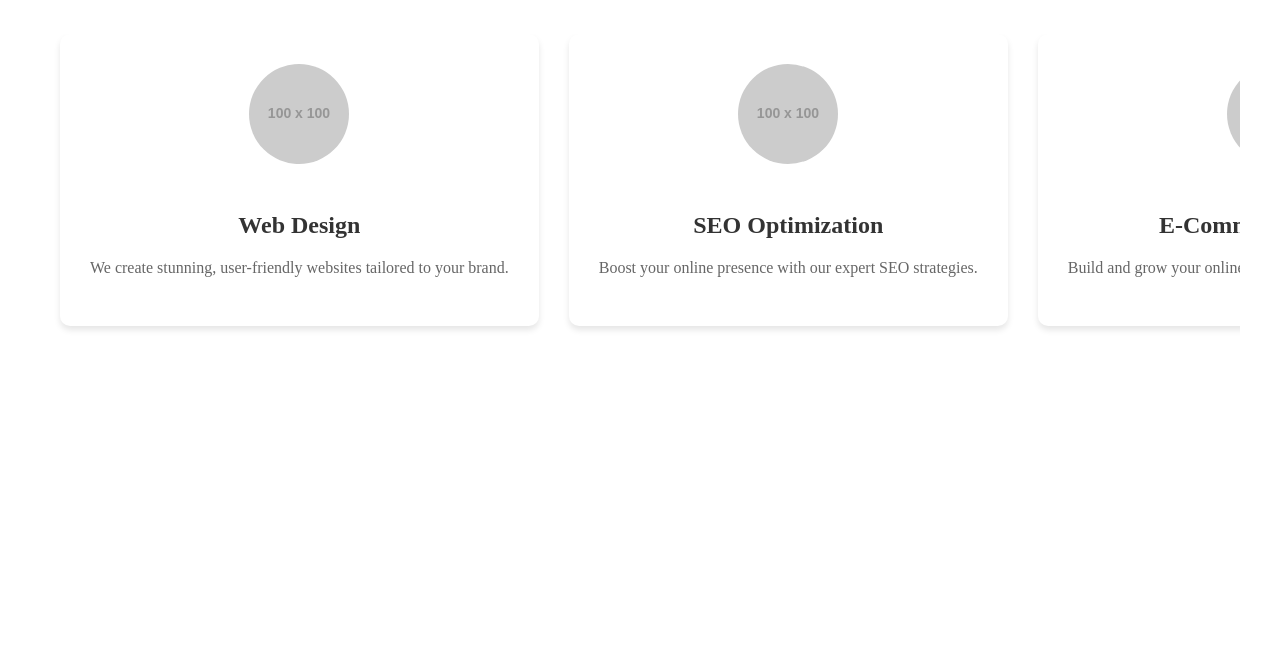
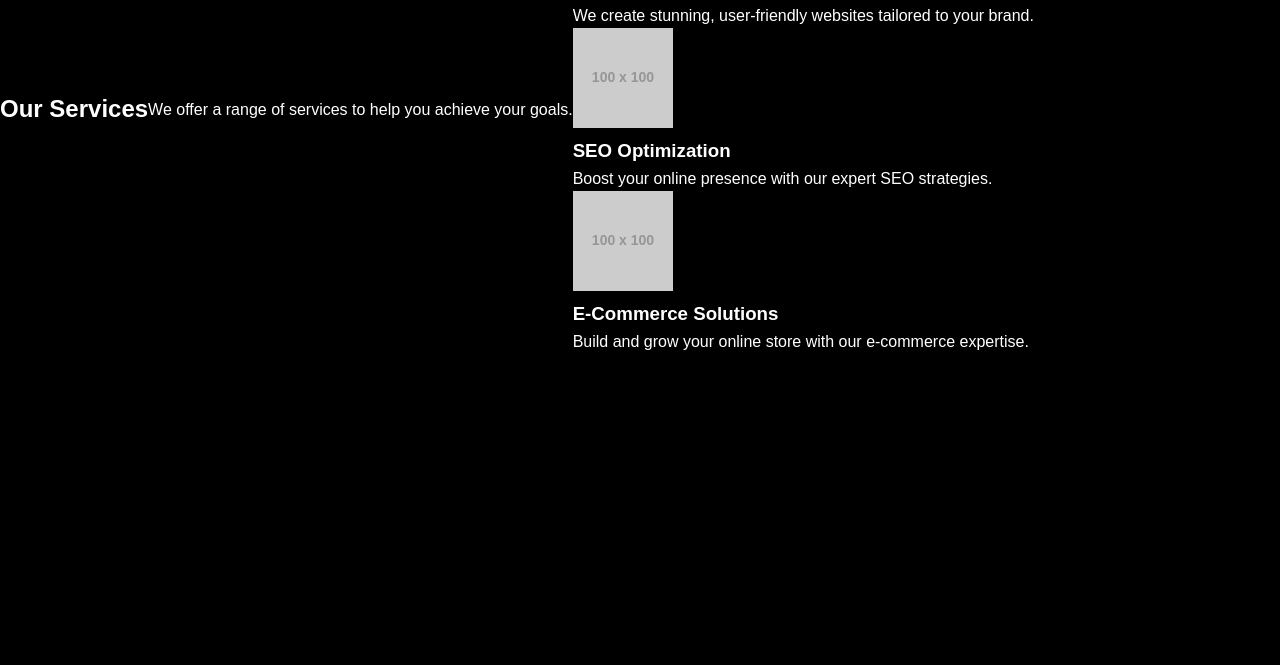
Before and after one commit to sahilgulati20/image, a plain HTML site: page index.html in a window 1280 px wide. Shown: the part 135-800 px from the top of the page. Drawn offline with Linux system fonts and the light colour scheme; placeholder pictures from the web are drawn by us.

Commit message:
Update styles.css

```diff
--- a/styles.css
+++ b/styles.css
@@ -1,121 +1,70 @@
-<!DOCTYPE html>
-<html lang="en">
-<head>
-  <meta charset="UTF-8">
-  <meta name="viewport" content="width=device-width, initial-scale=1.0">
-  <title>Services Section</title>
-  <style>
-    /* General Styles */
-    .services-section {
-      padding: 80px 0;
-      background-color: #f5f5f5; /* Light gray background */
-      text-align: center;
-      font-family: 'Arial', sans-serif; /* Replace with the exact font if available */
+/* General reset and styles */
+* {
+  margin: 0;
+  padding: 0;
+  box-sizing: border-box;
+}
+
+body {
+  font-family: Arial, sans-serif;
+  line-height: 1.6;
+  background-color: #000; /* Black background */
+  color: white; /* White text color */
+  overflow-x: hidden;
+}
+
+.service-section {
+  display: flex;
+  align-items: center;
+  justify-content: center;
+  height: 100vh;
+  padding: 0 20%;
+  position: relative;
+  transition: background-color 0.5s ease;
 }
 
 .container {
-      max-width: 1200px;
-      margin: 0 auto;
-      padding: 0 20px;
+  display: flex;
+  width: 100%;
+  align-items: center;
 }
 
-    .section-title {
-      font-size: 2.5rem;
-      margin-bottom: 10px;
-      color: #333;
-      font-weight: bold;
+.image {
+  width: 15%; /* Smaller image width */
+  position: fixed;
+  left: 5%; /* Move image to the left-center */
+  top: 50%;
+  transform: translateY(-50%); /* Vertically center the image */
+  overflow: hidden;
+  z-index: -1; /* Keeps image in background */
 }
 
-    .section-description {
-      font-size: 1.1rem;
-      color: #666;
-      margin-bottom: 50px;
+.image img {
+  width: 100%;
+  height: auto;
+  object-fit: cover;
 }
 
-    /* Horizontal Scrolling Container */
-    .services-scroll-container {
-      overflow-x: auto; /* Enable horizontal scrolling */
-      padding-bottom: 20px; /* Space for scrollbar */
-      -webkit-overflow-scrolling: touch; /* Smooth scrolling on touch devices */
+.text {
+  width: 50%;
+  padding-left: 30px;
+  position: relative;
+  z-index: 10;
+  text-align: left; /* Align text to left */
 }
 
-    .services-grid {
-      display: flex;
-      gap: 30px; /* Spacing between cards */
-      width: max-content; /* Allow the grid to expand horizontally */
-      padding: 0 20px; /* Add padding to the sides */
+.text h2 {
+  font-size: 3rem;
+  margin-bottom: 20px;
 }
 
-    .service-card {
-      background: #fff;
-      padding: 30px;
-      border-radius: 10px;
-      box-shadow: 0 4px 6px rgba(0, 0, 0, 0.1);
-      min-width: 250px; /* Set a minimum width for each card */
-      text-align: center;
+.text p {
+  font-size: 1.5rem;
+  line-height: 1.8;
   transition: transform 0.3s ease;
 }
 
-    .service-card:hover {
-      transform: translateY(-10px);
+/* Scroll effect for text movement */
+.text {
+  transition: transform 0.3s ease;
 }
-
-    .service-icon img {
-      width: 100px; /* Adjust image size */
-      height: 100px;
-      margin-bottom: 20px;
-      border-radius: 50%; /* Circular images */
-      object-fit: cover; /* Ensure images fit well */
-    }
-
-    .service-title {
-      font-size: 1.5rem;
-      margin-bottom: 15px;
-      color: #333;
-      font-weight: bold;
-    }
-
-    .service-description {
-      font-size: 1rem;
-      color: #666;
-      line-height: 1.6;
-    }
-  </style>
-</head>
-<body>
-  <section class="services-section">
-    <div class="container">
-      <h2 class="section-title">Our Services</h2>
-      <p class="section-description">We offer a range of services to help you achieve your goals.</p>
-      <div class="services-scroll-container">
-        <div class="services-grid">
-          <!-- Service 1 -->
-          <div class="service-card">
-            <div class="service-icon">
-              <img src="https://via.placeholder.com/100" alt="Service Icon">
-            </div>
-            <h3 class="service-title">Web Design</h3>
-            <p class="service-description">We create stunning, user-friendly websites tailored to your brand.</p>
-          </div>
-          <!-- Service 2 -->
-          <div class="service-card">
-            <div class="service-icon">
-              <img src="https://via.placeholder.com/100" alt="Service Icon">
-            </div>
-            <h3 class="service-title">SEO Optimization</h3>
-            <p class="service-description">Boost your online presence with our expert SEO strategies.</p>
-          </div>
-          <!-- Service 3 -->
-          <div class="service-card">
-            <div class="service-icon">
-              <img src="https://via.placeholder.com/100" alt="Service Icon">
-            </div>
-            <h3 class="service-title">E-Commerce Solutions</h3>
-            <p class="service-description">Build and grow your online store with our e-commerce expertise.</p>
-          </div>
-        </div>
-      </div>
-    </div>
-  </section>
-</body>
-</html>
```
Lines whose indentation alone changed are shown as unchanged.
